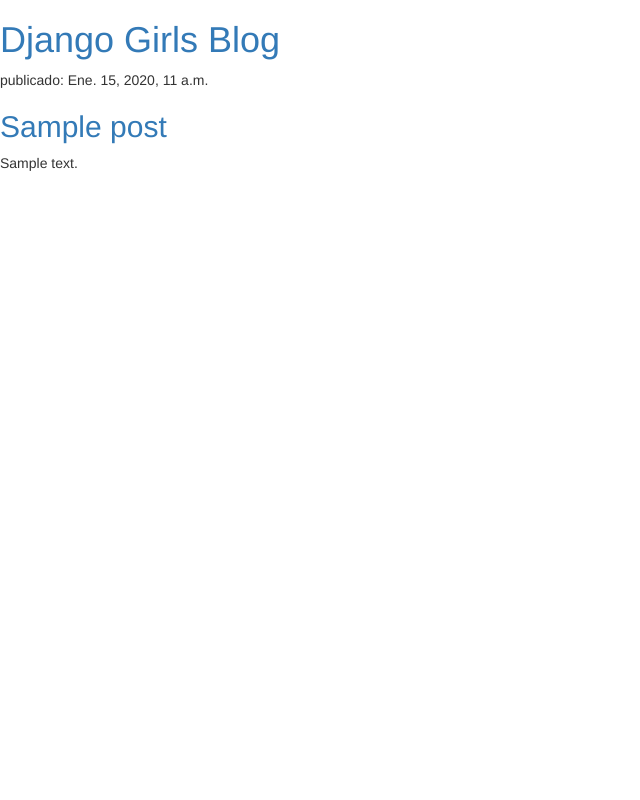
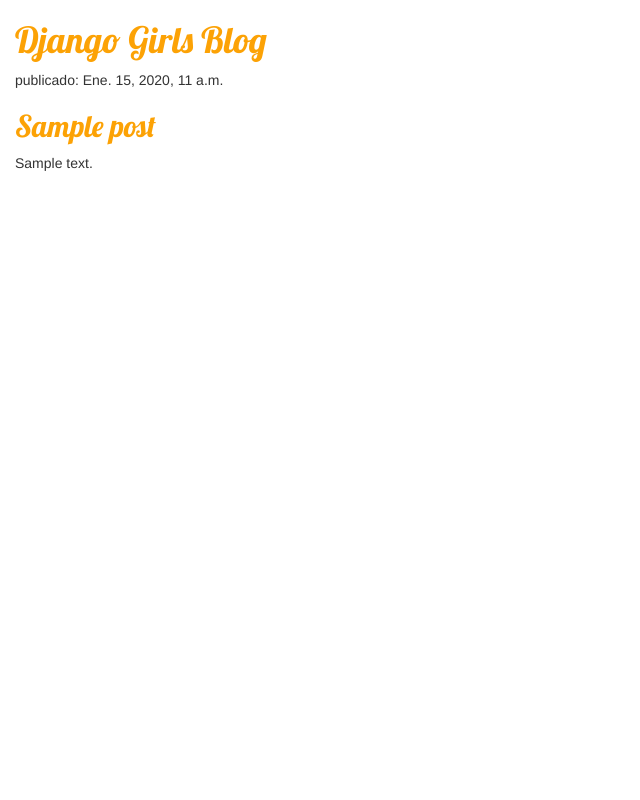
Before and after one commit to ToniCorralSas/djangotest, a Django app: page / in a window 1280 px wide. Shown: the whole page, without its empty margins (0-640 px from the left). Run offline with Django 3.2, Linux system fonts and the light colour scheme; tables that the repository leaves empty hold one stand-in row (values such as "Sample post"); some libraries are stand-ins or nearby versions.

Commit message:
third commit

```diff
--- /dev/null
+++ b/blog/static/css/blog.css
@@ -0,0 +1,8 @@
+h1 a, h2 a {
+    color: #FCA205;
+    font-family: 'Lobster';
+}
+
+body {
+    padding-left: 15px;
+}
--- a/blog/templates/blog/post_list.html
+++ b/blog/templates/blog/post_list.html
@@ -1,8 +1,12 @@
+{% load static %}
 <html>
     <head>
         <title>Django Girls blog</title>
+
         <link rel="stylesheet" href="//maxcdn.bootstrapcdn.com/bootstrap/3.2.0/css/bootstrap.min.css">
         <link rel="stylesheet" href="//maxcdn.bootstrapcdn.com/bootstrap/3.2.0/css/bootstrap-theme.min.css">
+        <link rel="stylesheet" href="{% static 'css/blog.css' %}">
+        <link href="//fonts.googleapis.com/css?family=Lobster&subset=latin,latin-ext" rel="stylesheet" type="text/css">
     </head>
     <body>
         <div>
@@ -10,11 +14,11 @@
         </div>
 
         {% for post in posts %}
-        <div>
-            <p> publicado: {{ post.published_date }}</p>
+            <div>
+                <p> publicado: {{ post.published_date }}</p>
                 <h2><a href="">{{ post.title }}</a></h2>
-            <p>{{ post.text|linebreaksbr }}</p>
-        </div>
+                <p>{{ post.text|linebreaksbr }}</p>
+            </div>
         {% endfor %}
     </body>
 </html>
```
